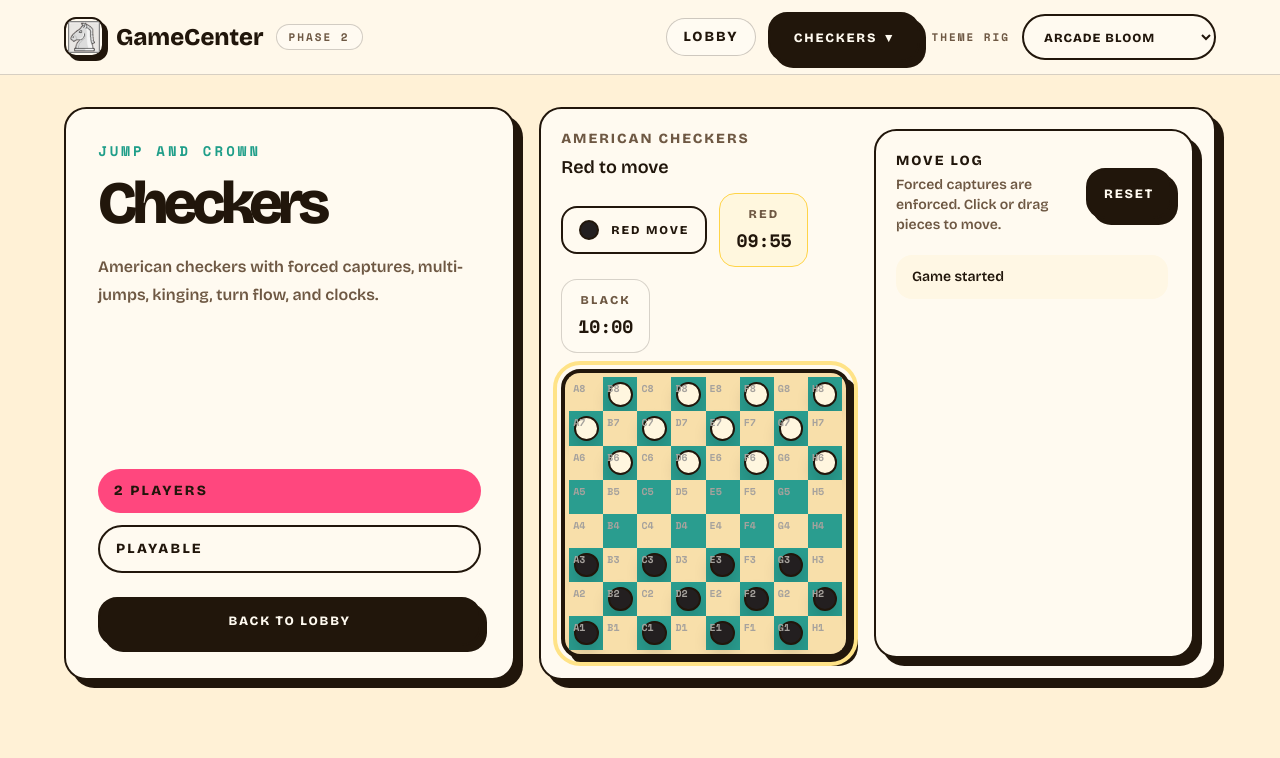
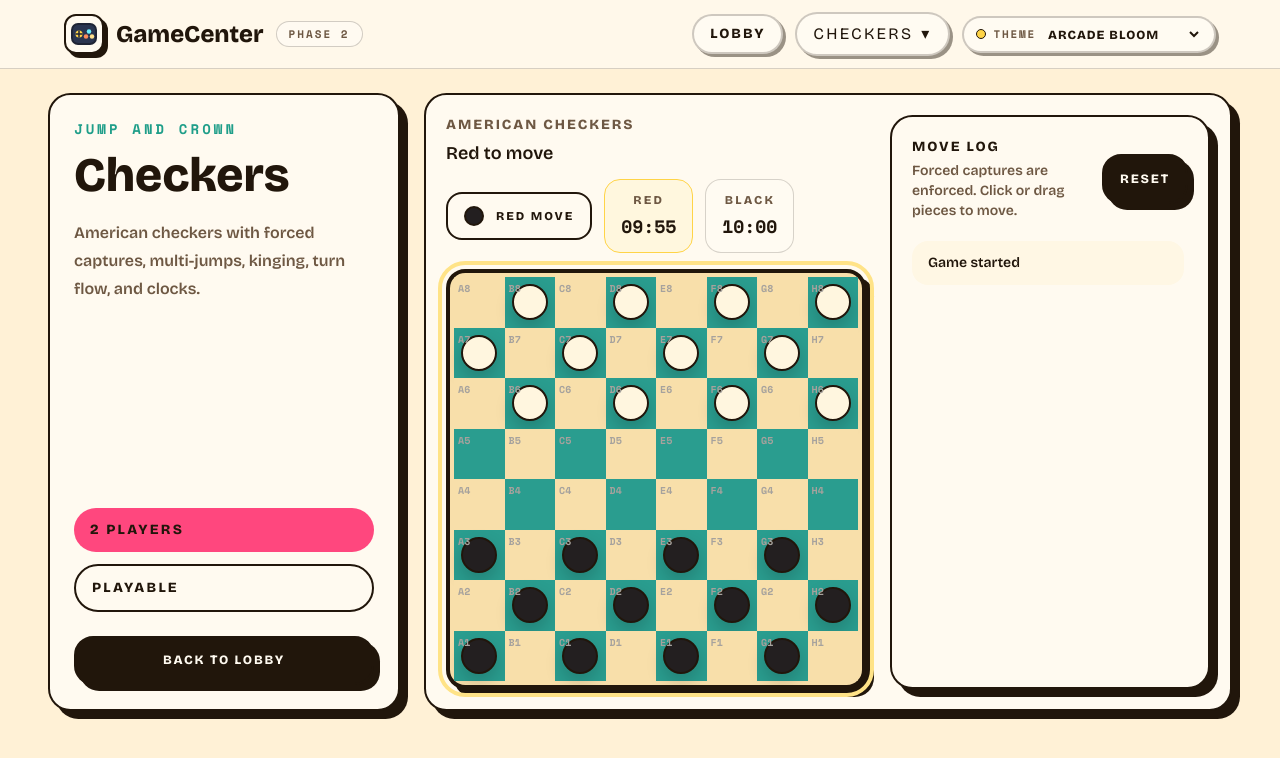
Before and after one commit to tychesama/game-center, a Next.js app: page /checkers in a window 1280 px wide. Shown: the top 758 px of the page. Built offline with nearby package versions, Linux system fonts and the light colour scheme.

Commit message:
feat: polish board UX and header design system

```diff
--- a/src/app/globals.css
+++ b/src/app/globals.css
@@ -182,6 +182,22 @@ button {
   text-transform: uppercase;
 }
 
+.gc-header-control {
+  border: 2px solid color-mix(in srgb, var(--gc-ink) 22%, transparent);
+  border-radius: 999px;
+  background: color-mix(in srgb, var(--gc-surface) 88%, white);
+  color: var(--gc-ink);
+  display: inline-flex;
+  align-items: center;
+  gap: 0.5rem;
+  transition: transform 180ms ease, box-shadow 180ms ease, background-color 180ms ease;
+  box-shadow: 3px 3px 0 color-mix(in srgb, var(--gc-ink) 45%, transparent);
+}
+
+.gc-header-control:hover {
+  transform: translateY(-1px);
+}
+
 .gc-lobby-glow {
   background:
     radial-gradient(circle at 12% 18%, color-mix(in srgb, var(--gc-accent) 45%, transparent), transparent 28%),
--- a/src/app/layout.tsx
+++ b/src/app/layout.tsx
@@ -39,9 +39,9 @@ export const metadata: Metadata = {
   title: "GameCenter",
   description: "A playful board game hub for chess, checkers, and future games.",
   icons: {
-    icon: "/gamecenter-logo.png",
-    shortcut: "/gamecenter-logo.png",
-    apple: "/gamecenter-logo.png",
+    icon: "/gamecenter-mark.svg",
+    shortcut: "/gamecenter-mark.svg",
+    apple: "/gamecenter-mark.svg",
   },
 };
 
--- a/src/components/checkers-game.tsx
+++ b/src/components/checkers-game.tsx
@@ -24,6 +24,7 @@ export function CheckersGame() {
   const [state, setState] = useState(createInitialCheckersState);
   const [timers, setTimers] = useState(initialTimers);
   const [dragSource, setDragSource] = useState<number | null>(null);
+  const [hoverTarget, setHoverTarget] = useState<number | null>(null);
   const [feedback, setFeedback] = useState<string | null>(null);
   const celebrationKey = useRef<string | null>(null);
 
@@ -151,9 +152,25 @@ export function CheckersGame() {
                   event.preventDefault();
                   const from = Number(event.dataTransfer.getData("text/plain"));
                   if (!Number.isNaN(from)) {
-                    setState((current) => tryCheckersMove(current, from, index));
+                    const valid = state.legalMoves.some((move) => move.from === from && move.to === index);
+                    if (valid) {
+                      setState((current) => tryCheckersMove(current, from, index));
+                    } else {
+                      setFeedback("Illegal move.");
+                    }
                   }
                   setDragSource(null);
+                  setHoverTarget(null);
+                }}
+                onDragEnter={() => {
+                  if (dragSource !== null && state.legalMoves.some((move) => move.from === dragSource && move.to === index)) {
+                    setHoverTarget(index);
+                  }
+                }}
+                onDragLeave={() => {
+                  if (hoverTarget === index) {
+                    setHoverTarget(null);
+                  }
                 }}
                 className={[
                   "relative flex aspect-square items-center justify-center transition",
@@ -186,6 +203,9 @@ export function CheckersGame() {
                   >
                     {piece.king ? "K" : ""}
                   </span>
+                ) : null}
+                {!piece && dragSource !== null && hoverTarget === index && state.legalMoves.some((move) => move.from === dragSource && move.to === index) ? (
+                  <span className="pointer-events-none block h-[72%] w-[72%] rounded-full border-2 border-dashed border-[var(--gc-accent)] bg-[color:color-mix(in_srgb,var(--gc-accent)_24%,transparent)]" />
                 ) : null}
               </button>
             );
--- a/src/components/chess-game.tsx
+++ b/src/components/chess-game.tsx
@@ -38,6 +38,7 @@ export function ChessGame() {
   const [timers, setTimers] = useState<Timers>(initialTimers);
   const [history, setHistory] = useState<string[]>([]);
   const [dragSource, setDragSource] = useState<Square | null>(null);
+  const [hoverTarget, setHoverTarget] = useState<Square | null>(null);
   const [feedback, setFeedback] = useState<string | null>(null);
   const [moveCount, setMoveCount] = useState(0);
   const celebrationKey = useRef<string | null>(null);
@@ -137,6 +138,19 @@ export function ChessGame() {
     setStatus(resolveChessStatus(next));
   }
 
+  function legalTargetsForDrag() {
+    if (!dragSource) {
+      return [];
+    }
+    const piece = game.get(dragSource);
+    if (!piece || piece.color !== game.turn()) {
+      return [];
+    }
+    return game.moves({ square: dragSource, verbose: true }).map((move) => move.to);
+  }
+
+  const dragTargets = legalTargetsForDrag();
+
   function resetGame() {
     setFen(new Chess().fen());
     setSelected(null);
@@ -186,9 +200,25 @@ export function ChessGame() {
                     event.preventDefault();
                     const from = event.dataTransfer.getData("text/plain") as Square;
                     if (from) {
-                      commitMove(from, square);
+                      const valid = game.moves({ square: from, verbose: true }).some((move) => move.to === square);
+                      if (valid) {
+                        commitMove(from, square);
+                      } else {
+                        setFeedback("Illegal move.");
+                      }
                     }
                     setDragSource(null);
+                    setHoverTarget(null);
+                  }}
+                  onDragEnter={() => {
+                    if (dragTargets.includes(square)) {
+                      setHoverTarget(square);
+                    }
+                  }}
+                  onDragLeave={() => {
+                    if (hoverTarget === square) {
+                      setHoverTarget(null);
+                    }
                   }}
                   className={[
                     "relative flex aspect-square items-center justify-center transition",
@@ -224,6 +254,9 @@ export function ChessGame() {
                         priority={rowIndex < 2 || rowIndex > 5}
                       />
                     </span>
+                  ) : null}
+                  {!piece && dragSource && hoverTarget === square && dragTargets.includes(square) ? (
+                    <span className="pointer-events-none block h-[78%] w-[78%] rounded-full border-2 border-dashed border-[var(--gc-accent)] bg-[color:color-mix(in_srgb,var(--gc-accent)_24%,transparent)]" />
                   ) : null}
                 </button>
               );
--- a/src/components/game-shell.tsx
+++ b/src/components/game-shell.tsx
@@ -18,15 +18,15 @@ export function GameShell({ game, children }: GameShellProps) {
           "--gc-game-accent-strong": game.theme.accentStrong,
         } as React.CSSProperties
       }
-      className="mx-auto flex w-full max-w-7xl flex-col gap-8 px-6 py-8 sm:px-10 lg:px-16"
+      className="mx-auto flex w-full max-w-[1280px] flex-col gap-6 px-6 py-6 sm:px-10 xl:px-12"
     >
-      <div className="grid gap-6 lg:grid-cols-[0.8fr_1.2fr]">
-        <aside className="gc-panel flex flex-col justify-between p-6 sm:p-8">
+      <div className="grid gap-6 xl:grid-cols-[22rem_minmax(0,1fr)]">
+        <aside className="gc-panel flex flex-col justify-between p-6">
           <div>
             <p className="font-mono text-sm font-bold uppercase tracking-[0.22em] text-[var(--gc-game-accent-strong)]">
               {game.eyebrow}
             </p>
-            <h1 className="mt-3 text-6xl font-black leading-none tracking-[-0.08em]">
+            <h1 className="mt-3 text-5xl font-black leading-none tracking-[0]">
               {game.title}
             </h1>
             <p className="mt-5 text-base font-semibold leading-7 text-[var(--gc-muted)]">
@@ -47,7 +47,7 @@ export function GameShell({ game, children }: GameShellProps) {
           </div>
         </aside>
 
-        <div className="gc-panel flex items-center justify-center p-5">{children}</div>
+        <div className="gc-panel p-5">{children}</div>
       </div>
     </main>
   );
--- a/src/components/games-menu.tsx
+++ b/src/components/games-menu.tsx
@@ -41,7 +41,7 @@ export function GamesMenu() {
     <div ref={ref} className="relative">
       <button
         type="button"
-        className="gc-button min-w-38 justify-between"
+        className="gc-header-control min-w-38 justify-between px-4 py-2 text-sm font-black uppercase tracking-[0.14em]"
         aria-expanded={open}
         aria-haspopup="menu"
         onClick={() => setOpen((value) => !value)}
--- a/src/components/site-header.tsx
+++ b/src/components/site-header.tsx
@@ -14,7 +14,7 @@ export function SiteHeader() {
           <Link href="/" className="flex items-center gap-3">
             <span className="relative grid h-10 w-10 place-items-center overflow-hidden rounded-xl border-2 border-[var(--gc-ink)] bg-[var(--gc-surface)] shadow-[4px_4px_0_var(--gc-ink)]">
               <Image
-                src="/gamecenter-logo.png"
+                src="/gamecenter-mark.svg"
                 alt="GameCenter logo"
                 width={32}
                 height={32}
@@ -32,7 +32,7 @@ export function SiteHeader() {
         <div className="flex items-center gap-3">
           <Link
             href="/"
-            className="rounded-full border border-[color:color-mix(in_srgb,var(--gc-ink)_22%,transparent)] bg-[color:color-mix(in_srgb,var(--gc-surface)_88%,white)] px-4 py-2 text-sm font-black uppercase tracking-[0.14em] transition hover:-translate-y-px"
+            className="gc-header-control px-4 py-2 text-sm font-black uppercase tracking-[0.14em]"
           >
             Lobby
           </Link>
--- a/src/components/theme-switcher.tsx
+++ b/src/components/theme-switcher.tsx
@@ -7,15 +7,16 @@ export function ThemeSwitcher() {
   const { activeTheme, setThemeName } = useThemePreset();
 
   return (
-    <label className="flex items-center gap-3">
-      <span className="font-mono text-[11px] font-bold uppercase tracking-[0.18em] text-[var(--gc-muted)]">
-        Theme rig
+    <label className="gc-header-control flex items-center gap-2 px-3 py-2">
+      <span className="h-2.5 w-2.5 rounded-full border border-[var(--gc-ink)] bg-[var(--gc-accent)]" />
+      <span className="font-mono text-[11px] font-bold uppercase tracking-[0.16em] text-[var(--gc-muted)]">
+        Theme
       </span>
       <select
         aria-label="Select site theme"
         value={activeTheme.name}
         onChange={(event) => setThemeName(event.target.value as ThemePresetName)}
-        className="gc-select"
+        className="gc-select !border-0 !bg-transparent !p-0 text-xs"
       >
         {themePresetList.map((theme) => (
           <option key={theme.name} value={theme.name}>
```
Also changed, not shown: public/gamecenter-mark.svg (added).
